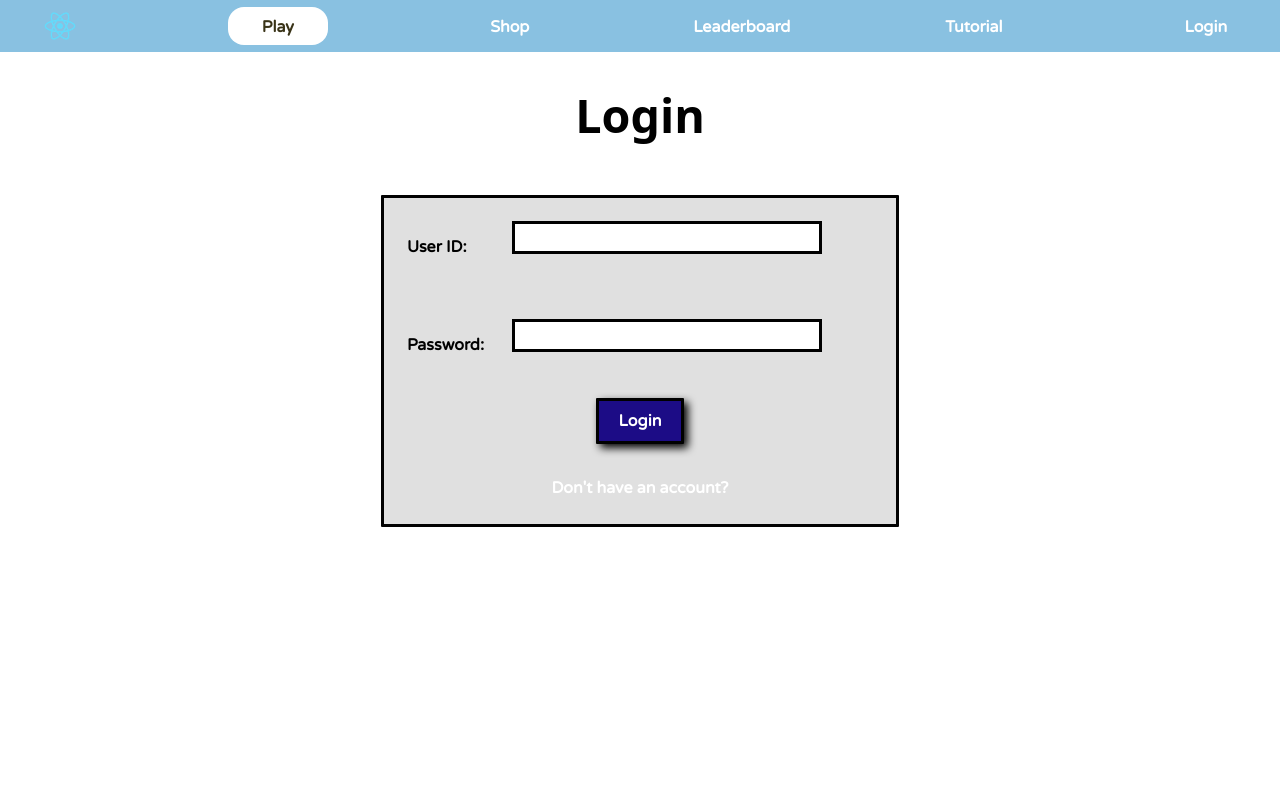
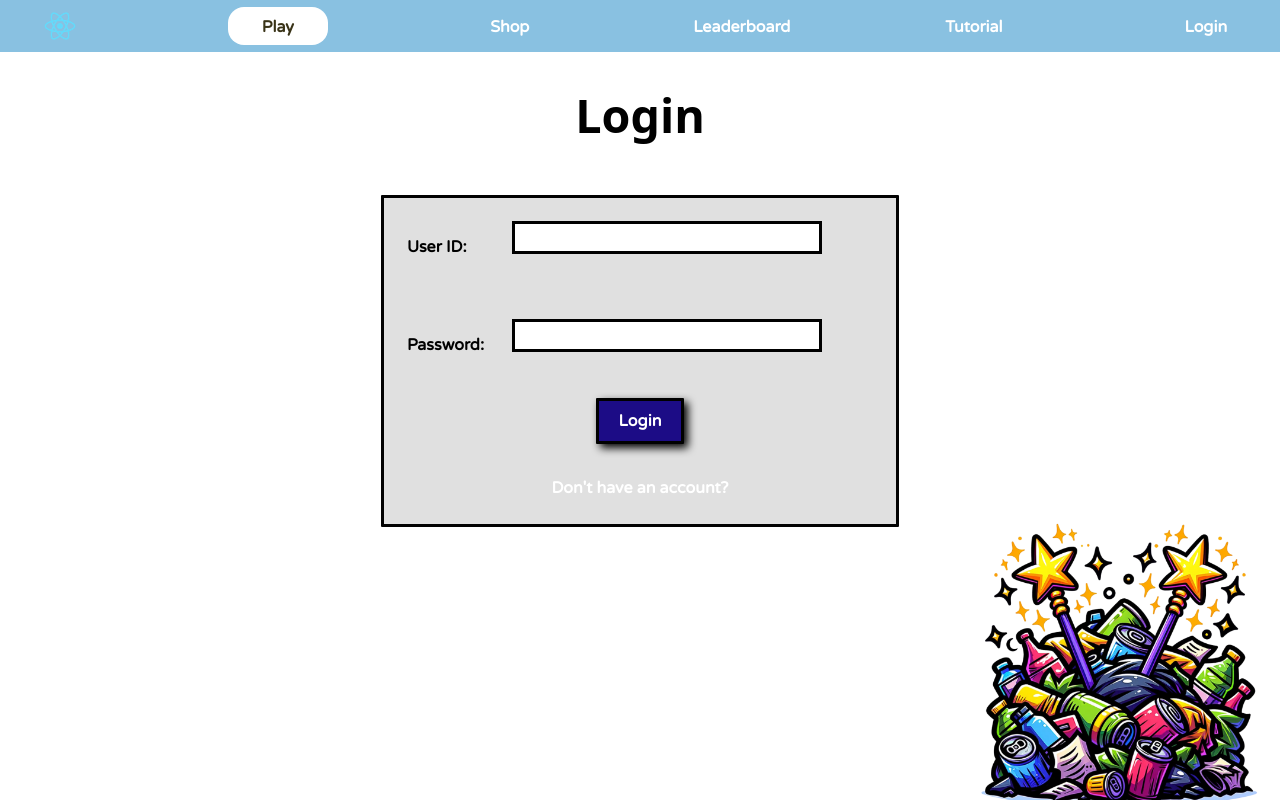
Before and after one commit to mlekhi/waste-wizard, a React (Create React App) app in the folder client/: page /Login in a window 1280 px wide. Built offline with nearby package versions, Linux system fonts and the light colour scheme; a web font is replaced by a local one.

Commit message:
added graphic to login

```diff
--- a/client/src/pages/Login/Login.css
+++ b/client/src/pages/Login/Login.css
@@ -12,8 +12,21 @@ p {
   font-weight: bold;
 }
 
+
+
 a {
   font-weight: bold;
+}
+
+.TrashBag{
+  width: 40vh;
+  float: right;
+  /* You can also add margin for better spacing */
+    margin-left: 20px;
+    position: fixed; /* Or absolute, depending on your layout needs */
+    right: 0; /* Aligns the image to the right edge of the viewport/container */
+    bottom: -3%;
+
 }
 
 .TestInfo input[type="text"] {
--- a/client/src/pages/Login/Login.js
+++ b/client/src/pages/Login/Login.js
@@ -24,6 +24,7 @@ function Login() {
         <a href="http://localhost:3000/CreateAccount">Don't have an account?</a>
         </div>
       </div>
+      <img src="TrashBag.png" class="TrashBag"></img>
     </div>
   );
 }
```
Also changed, not shown: client/public/TrashBag.png (added).
